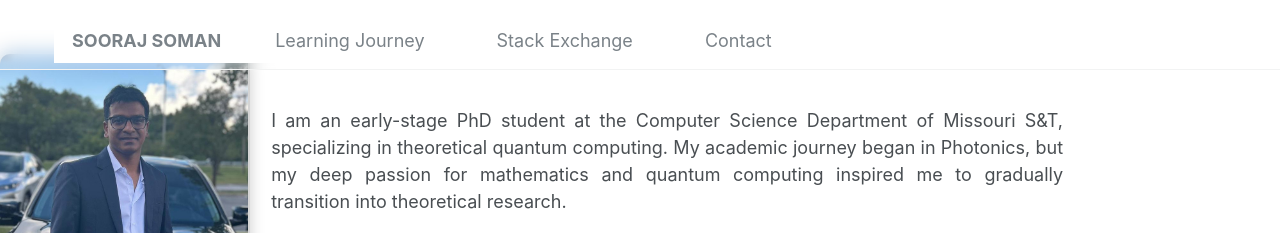
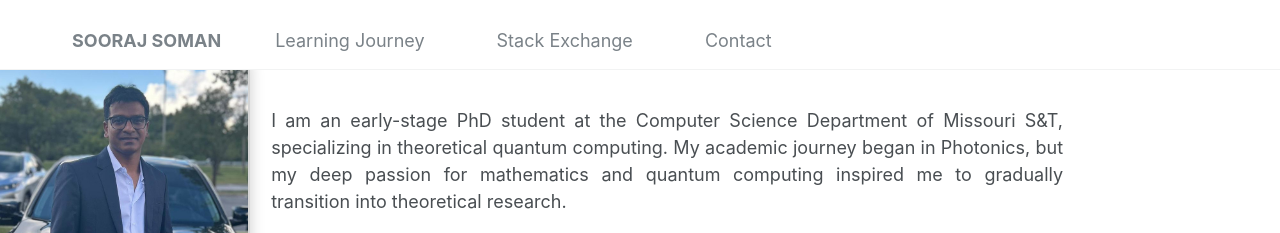
Before and after one commit to soorajss1729/soorajss1729.github.io, a Jekyll site: the page built from _pages/about.md, in a window 1280 px wide. Shown: the top 233 px of the page. Built offline with Jekyll 4.4.1, drawn with Linux system fonts in a browser that asks for light colours.

Commit message:
Update _masthead.scss

```diff
--- a/_sass/_masthead.scss
+++ b/_sass/_masthead.scss
@@ -4,9 +4,7 @@
 
 .masthead {
   position: fixed;
-  background-color: rgba(255, 255, 255, 0.2);
-  backdrop-filter: blur(10px);
-  /*background: white;*/
+  background: white;
   border-bottom: 1px solid $border-color;
   height: $masthead-height;
   top: 0;
```
